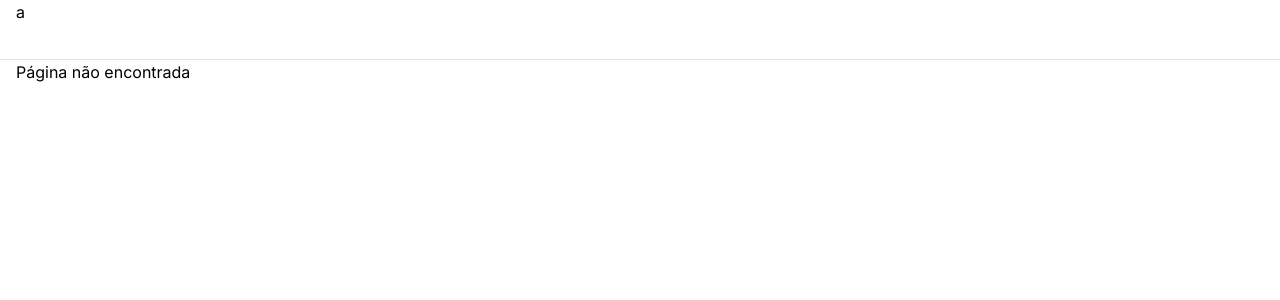
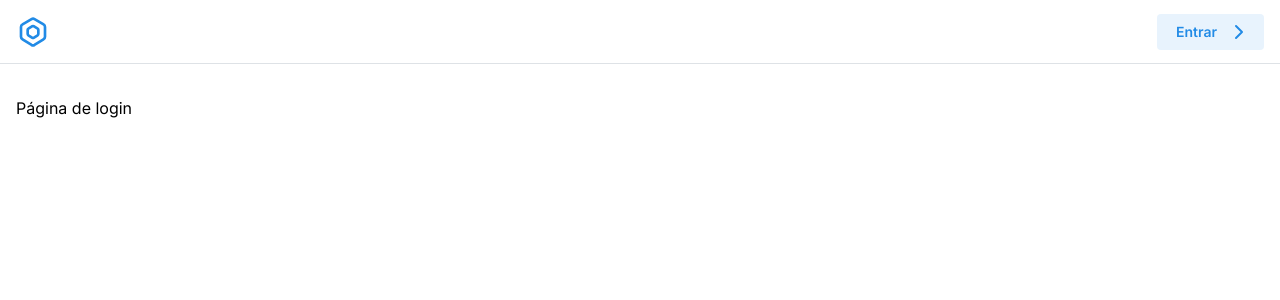
Before and after one commit to joaoprocopio/duly, a Next.js app: page /auth/login in a window 1280 px wide. Before the commit this address had no page. Shown: the top 300 px of the page. Built offline with nearby package versions, Linux system fonts and the light colour scheme.

Commit message:
auth login

```diff
--- /dev/null
+++ b/src/app/auth/login/page.tsx
@@ -0,0 +1,5 @@
+import { Container } from "@mantine/core"
+
+export default function AuthLoginPage() {
+  return <Container>Página de login</Container>
+}
--- a/src/app/layout.tsx
+++ b/src/app/layout.tsx
@@ -1,14 +1,18 @@
 import {
+  ActionIcon,
   AppShell,
   AppShellHeader,
   AppShellMain,
+  Button,
   ColorSchemeScript,
   Container,
   MantineProvider
 } from "@mantine/core"
 import "@mantine/core/styles.css"
+import { IconAssembly, IconChevronRight } from "@tabler/icons-react"
 import type { Metadata } from "next"
 import { Inter } from "next/font/google"
+import Link from "next/link"
 import { theme } from "~/app/theme"
 
 const inter = Inter({ subsets: ["latin"] })
@@ -23,11 +27,30 @@ export default function RootLayout({ children }: { children: React.ReactNode })
       <head>
         <ColorSchemeScript />
       </head>
+
       <body className={inter.className}>
         <MantineProvider theme={theme}>
-          <AppShell header={{ height: 60 }}>
+          <AppShell header={{ height: 64 }}>
             <AppShellHeader>
-              <Container>a</Container>
+              <Container
+                style={{
+                  display: "flex",
+                  alignItems: "center",
+                  height: "100%",
+                  justifyContent: "space-between"
+                }}>
+                <ActionIcon component={Link} variant="transparent" size="lg" href="/">
+                  <IconAssembly size="100%" />
+                </ActionIcon>
+
+                <Button
+                  variant="light"
+                  href="/auth/login"
+                  component={Link}
+                  rightSection={<IconChevronRight />}>
+                  Entrar
+                </Button>
+              </Container>
             </AppShellHeader>
 
             <AppShellMain>{children}</AppShellMain>
--- a/src/app/theme.ts
+++ b/src/app/theme.ts
@@ -6,7 +6,8 @@ export const theme = createTheme({
   components: {
     Container: Container.extend({
       defaultProps: {
-        size: "xl"
+        size: "xl",
+        py: "xl"
       }
     })
   }
--- a/tsconfig.json
+++ b/tsconfig.json
@@ -1,5 +1,6 @@
 {
   "compilerOptions": {
+    "baseUrl": ".",
     "target": "es5",
     "lib": ["dom", "dom.iterable", "esnext"],
     "allowJs": true,
```
